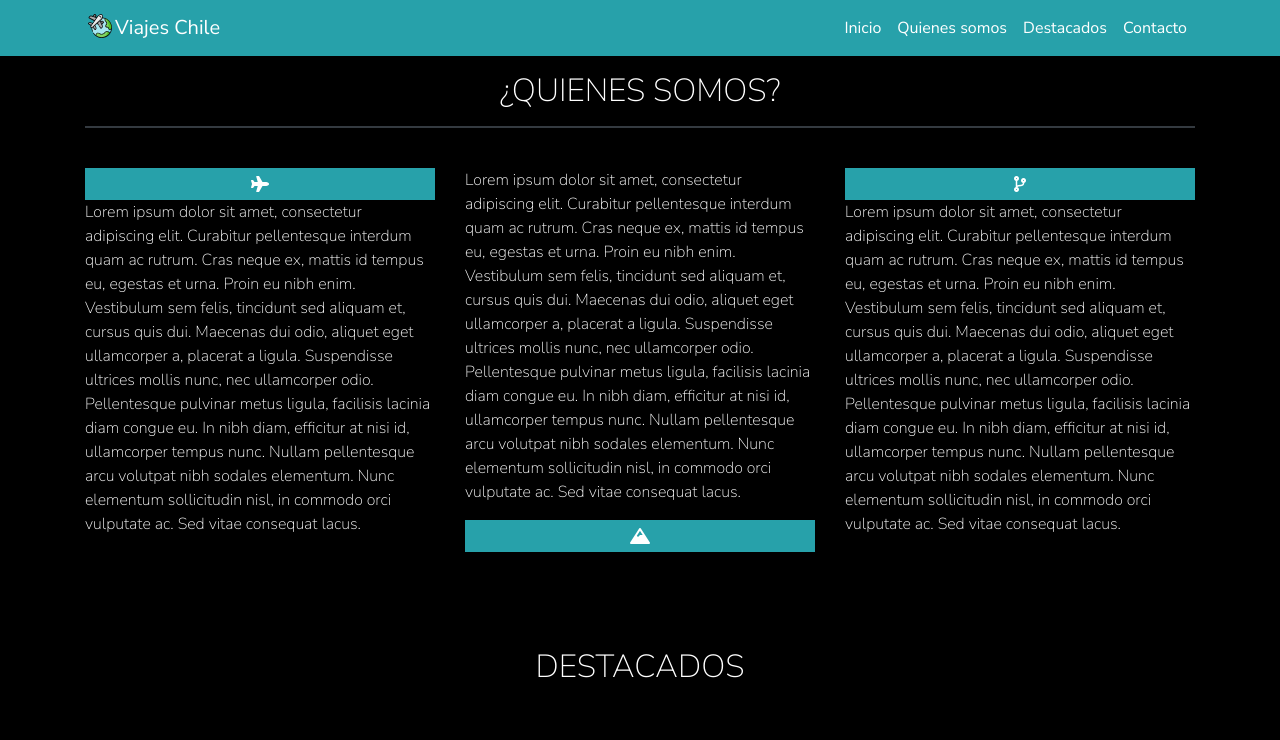
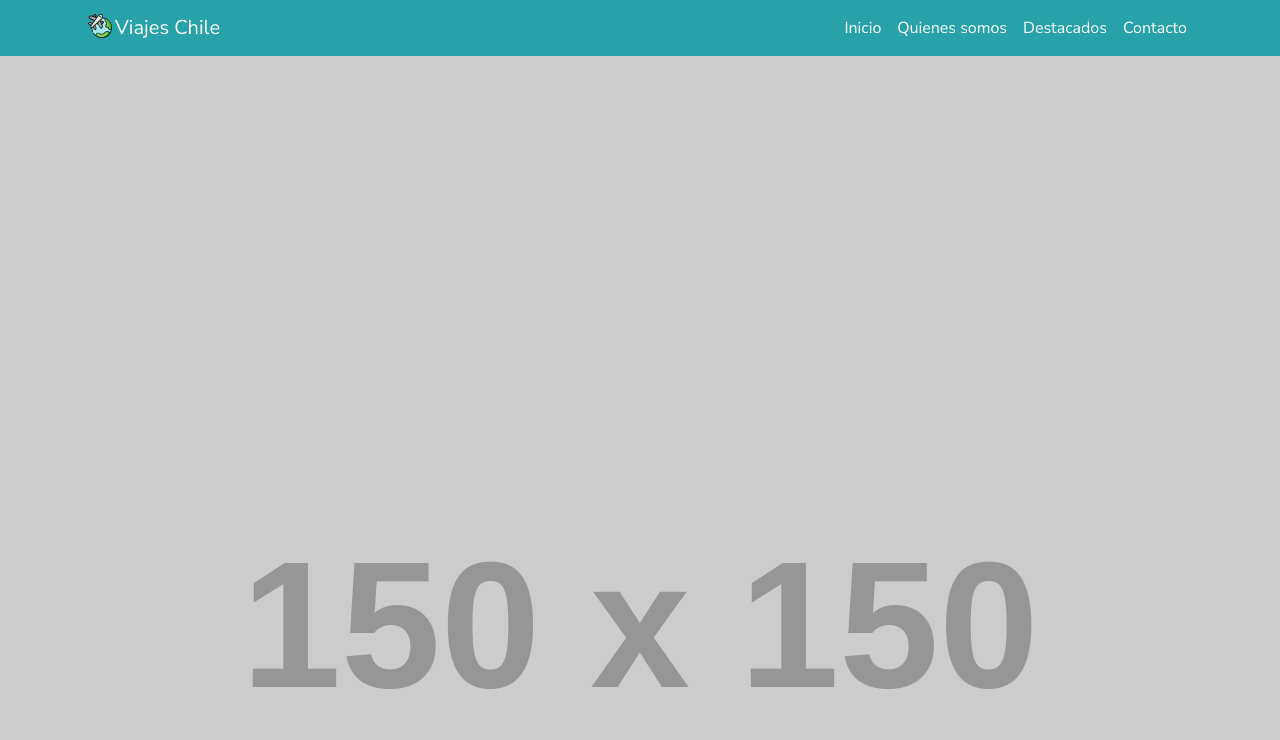
Before and after one commit to siiimox/viajes-chile, a plain HTML site: page index.html in a window 1280 px wide. Both pictures are taken after a click on the link "Inicio". Shown: the top 740 px of the page. Drawn offline with nearby package versions, Linux system fonts and the light colour scheme; placeholder pictures from the web are drawn by us.

Commit message:
actualizando archivo - agregando slider

```diff
--- a/index.html
+++ b/index.html
@@ -48,6 +48,19 @@
             </div>
         </div>
     </nav>
+    <div id="carouselExampleSlidesOnly" class="carousel slide" data-ride="carousel">
+        <div class="carousel-inner">
+          <div class="carousel-item">
+            <img src="https://via.placeholder.com/150" class="d-block w-100" alt="img uno">
+          </div>
+          <div class="carousel-item active">
+            <img src="https://via.placeholder.com/150" class="d-block w-100" alt="img dos">
+          </div>
+          <div class="carousel-item">
+            <img src="https://via.placeholder.com/150" class="d-block w-100" alt="img tres">
+          </div>
+        </div>
+    </div>
     <div id="somos" class="bg-page text-white d-none d-sm-block font-weight-light pt-4">
         <div class="container">
             <h2 class="text-center text-uppercase pt-5 font-weight-light">¿Quienes somos?</h2>
```
